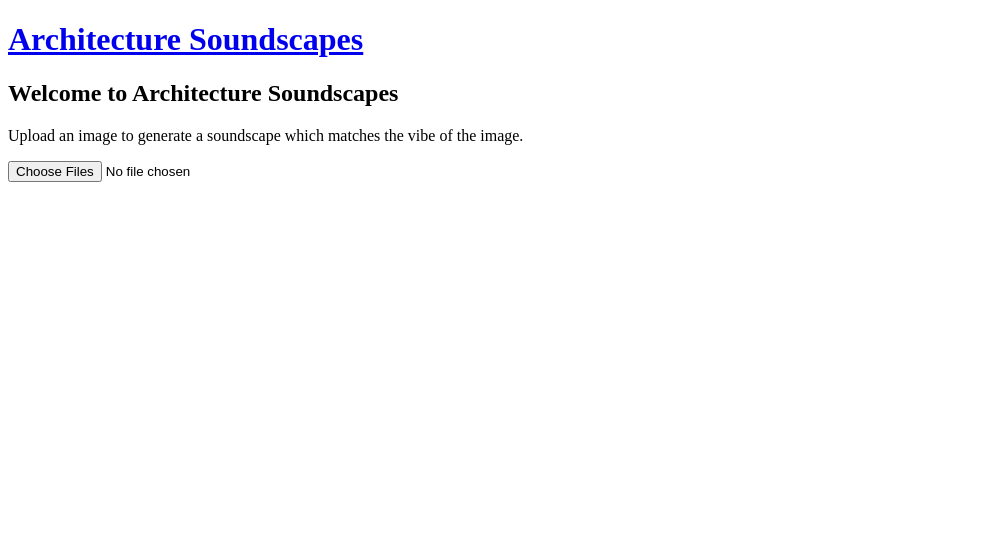
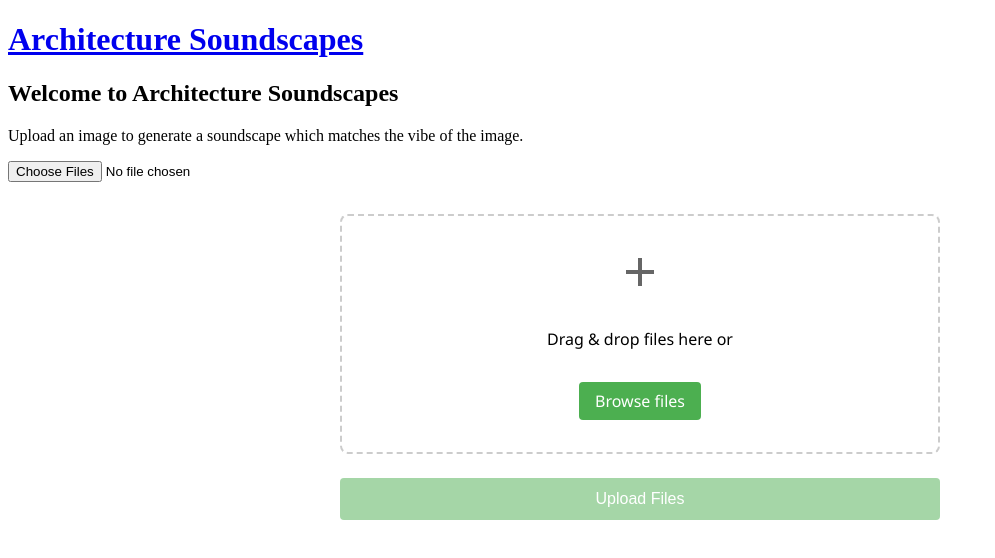
Before and after one commit to dervondenbergen/musicAndAiHackathon, a Vue app in the folder frontend/: page / in a window 1280 px wide. Shown: the top 558 px of the page, without its empty margins (0-995 px from the left). Built offline with nearby package versions, Linux system fonts and the light colour scheme; the HTML template or start-up script is replaced by a standard one.

Commit message:
update with file upload

```diff
--- /dev/null
+++ b/frontend/src/components/FileUpload.vue
@@ -0,0 +1,289 @@
+<template>
+  <div class="upload-container">
+    <div
+      class="dropzone"
+      @dragover.prevent="dragover = true"
+      @dragleave.prevent="dragover = false"
+      @drop.prevent="handleDrop"
+      :class="{ 'active-dropzone': dragover }"
+    >
+      <div class="dropzone-content">
+        <svg class="upload-icon" viewBox="0 0 24 24">
+          <path d="M19,13H13V19H11V13H5V11H11V5H13V11H19V13Z" />
+        </svg>
+        <p>Drag & drop files here or</p>
+        <label for="fileInput" class="browse-btn">Browse files</label>
+        <input
+          id="fileInput"
+          type="file"
+          @change="handleFileChange"
+          class="file-input"
+          multiple
+        />
+      </div>
+    </div>
+
+    <div v-if="selectedFiles.length > 0" class="file-list">
+      <div v-for="(file, index) in selectedFiles" :key="index" class="file-item">
+        <div class="file-info">
+          <span class="file-name">{{ file.name }}</span>
+          <span class="file-size">{{ formatFileSize(file.size) }}</span>
+        </div>
+        <button @click="removeFile(index)" class="remove-btn">
+          &times;
+        </button>
+      </div>
+    </div>
+
+    <button
+      @click="handleSubmit"
+      class="upload-btn"
+      :disabled="isUploading || selectedFiles.length === 0"
+    >
+      <span v-if="!isUploading">Upload Files</span>
+      <span v-else>Uploading... ({{ progress }}%)</span>
+    </button>
+
+    <div v-if="progress > 0 && progress < 100" class="progress-container">
+      <div class="progress-bar" :style="{ width: progress + '%' }"></div>
+    </div>
+
+    <div v-if="successMessage" class="message success">
+      {{ successMessage }}
+    </div>
+    <div v-if="errorMessage" class="message error">
+      {{ errorMessage }}
+    </div>
+  </div>
+</template>
+
+<script>
+export default {
+  data() {
+    return {
+      selectedFiles: [],
+      dragover: false,
+      isUploading: false,
+      progress: 0,
+      successMessage: '',
+      errorMessage: ''
+    };
+  },
+  methods: {
+    handleFileChange(event) {
+      this.addFiles(event.target.files);
+      event.target.value = ''; // Reset input to allow selecting same file again
+    },
+    handleDrop(event) {
+      this.dragover = false;
+      this.addFiles(event.dataTransfer.files);
+    },
+    addFiles(files) {
+      const newFiles = Array.from(files).filter(file => {
+        // Basic validation - check file size (5MB max)
+        if (file.size > 5 * 1024 * 1024) {
+          this.errorMessage = `${file.name} is too large (max 5MB)`;
+          return false;
+        }
+        return true;
+      });
+
+      this.selectedFiles = [...this.selectedFiles, ...newFiles];
+      this.errorMessage = '';
+    },
+    removeFile(index) {
+      this.selectedFiles.splice(index, 1);
+    },
+    formatFileSize(bytes) {
+      if (bytes === 0) return '0 Bytes';
+      const k = 1024;
+      const sizes = ['Bytes', 'KB', 'MB', 'GB'];
+      const i = Math.floor(Math.log(bytes) / Math.log(k));
+      return parseFloat((bytes / Math.pow(k, i)).toFixed(2)) + ' ' + sizes[i];
+    },
+    async handleSubmit() {
+      if (this.selectedFiles.length === 0) return;
+
+      this.isUploading = true;
+      this.progress = 0;
+      this.errorMessage = '';
+
+      const formData = new FormData();
+      this.selectedFiles.forEach(file => {
+        formData.append('files[]', file);
+      });
+
+      try {
+        // Using axios for upload with progress
+        await this.$axios.post('/upload', formData, {
+          onUploadProgress: progressEvent => {
+            this.progress = Math.round(
+              (progressEvent.loaded / progressEvent.total) * 100
+            );
+          }
+        });
+
+        this.successMessage = `${this.selectedFiles.length} file(s) uploaded successfully!`;
+        this.selectedFiles = [];
+      } catch (error) {
+        this.errorMessage = 'Upload failed: ' + error.message;
+      } finally {
+        this.isUploading = false;
+      }
+    }
+  }
+};
+</script>
+
+<style scoped>
+.upload-container {
+  max-width: 600px;
+  margin: 2rem auto;
+  font-family: 'Segoe UI', Tahoma, Geneva, Verdana, sans-serif;
+}
+
+.dropzone {
+  border: 2px dashed #ccc;
+  border-radius: 8px;
+  padding: 2rem;
+  text-align: center;
+  transition: all 0.3s ease;
+  margin-bottom: 1.5rem;
+}
+
+.active-dropzone {
+  border-color: #4CAF50;
+  background-color: rgba(76, 175, 80, 0.1);
+}
+
+.dropzone-content {
+  display: flex;
+  flex-direction: column;
+  align-items: center;
+}
+
+.upload-icon {
+  width: 48px;
+  height: 48px;
+  fill: #666;
+  margin-bottom: 1rem;
+}
+
+.browse-btn {
+  display: inline-block;
+  padding: 0.5rem 1rem;
+  background: #4CAF50;
+  color: white;
+  border-radius: 4px;
+  cursor: pointer;
+  transition: background 0.3s;
+  margin-top: 1rem;
+}
+
+.browse-btn:hover {
+  background: #45a049;
+}
+
+.file-input {
+  display: none;
+}
+
+.file-list {
+  margin: 1.5rem 0;
+  border: 1px solid #eee;
+  border-radius: 6px;
+  overflow: hidden;
+}
+
+.file-item {
+  display: flex;
+  justify-content: space-between;
+  align-items: center;
+  padding: 0.75rem 1rem;
+  border-bottom: 1px solid #eee;
+}
+
+.file-item:last-child {
+  border-bottom: none;
+}
+
+.file-info {
+  flex: 1;
+  min-width: 0;
+}
+
+.file-name {
+  display: block;
+  white-space: nowrap;
+  overflow: hidden;
+  text-overflow: ellipsis;
+  font-weight: 500;
+}
+
+.file-size {
+  font-size: 0.8rem;
+  color: #666;
+}
+
+.remove-btn {
+  background: none;
+  border: none;
+  color: #ff4444;
+  font-size: 1.2rem;
+  cursor: pointer;
+  padding: 0 0.5rem;
+  line-height: 1;
+}
+
+.upload-btn {
+  width: 100%;
+  padding: 0.75rem;
+  background: #4CAF50;
+  color: white;
+  border: none;
+  border-radius: 4px;
+  font-size: 1rem;
+  cursor: pointer;
+  transition: background 0.3s;
+}
+
+.upload-btn:hover:not(:disabled) {
+  background: #45a049;
+}
+
+.upload-btn:disabled {
+  background: #a5d6a7;
+  cursor: not-allowed;
+}
+
+.progress-container {
+  height: 6px;
+  background: #e0e0e0;
+  border-radius: 3px;
+  margin-top: 1rem;
+  overflow: hidden;
+}
+
+.progress-bar {
+  height: 100%;
+  background: #4CAF50;
+  transition: width 0.3s ease;
+}
+
+.message {
+  padding: 0.75rem;
+  margin-top: 1rem;
+  border-radius: 4px;
+  text-align: center;
+}
+
+.message.success {
+  background: #dff0d8;
+  color: #3c763d;
+}
+
+.message.error {
+  background: #f8d7da;
+  color: #721c24;
+}
+</style>
--- a/frontend/src/views/HomeView.vue
+++ b/frontend/src/views/HomeView.vue
@@ -10,12 +10,16 @@
         <button type="submit">Upload and Transform</button>
       </template>
     </form>
+
+    <FileUpload />
   </main>
 </template>
 
 <script setup lang="ts">
 import router from "@/router";
 import {useTemplateRef, ref} from "vue";
+
+import FileUpload from "../components/FileUpload.vue";
 
 const form = useTemplateRef("form");
 const imageInput = useTemplateRef("imageInput");
```
Also changed, not shown: frontend/src/router/index.ts (line endings or trailing spaces).
